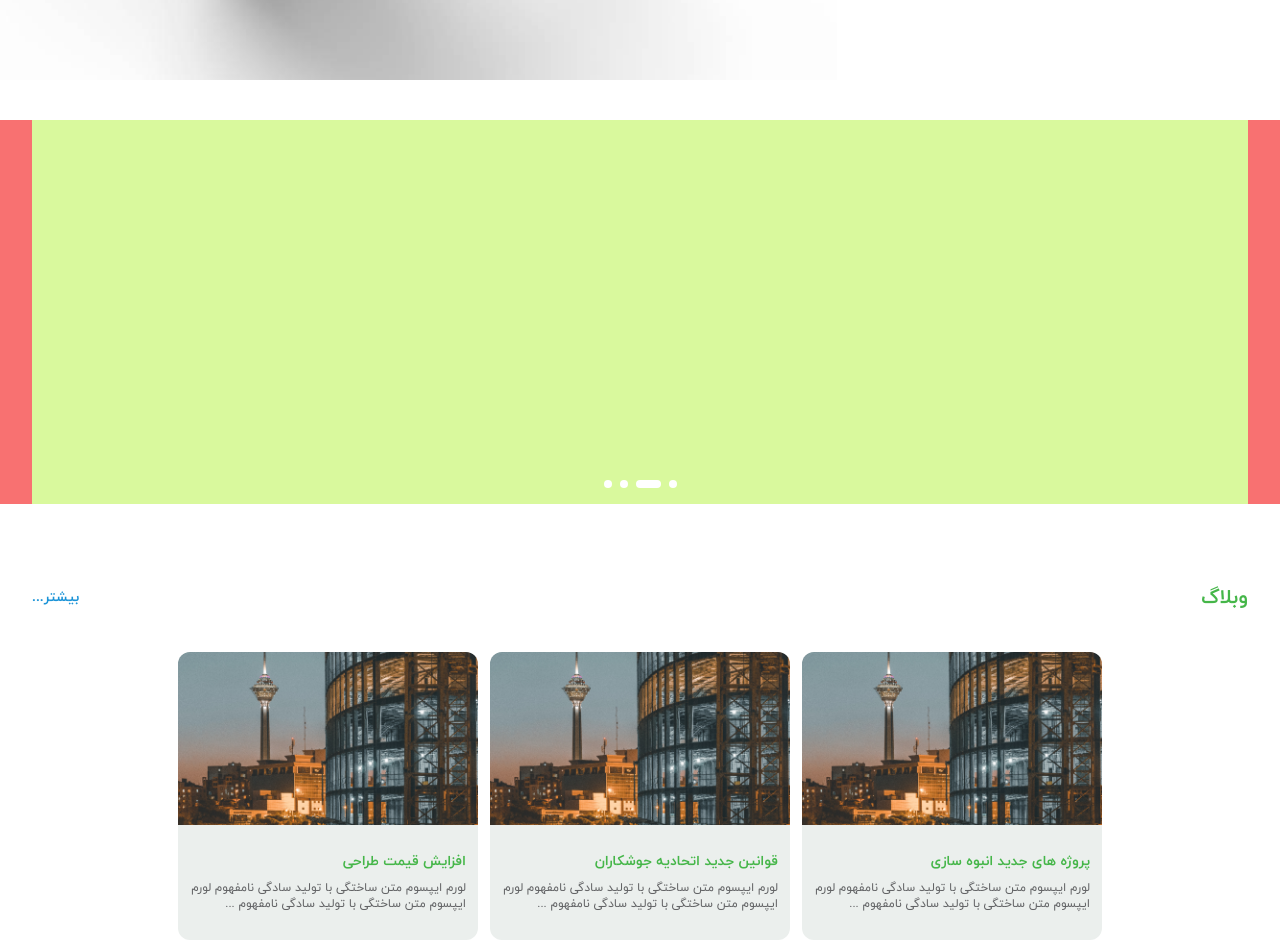
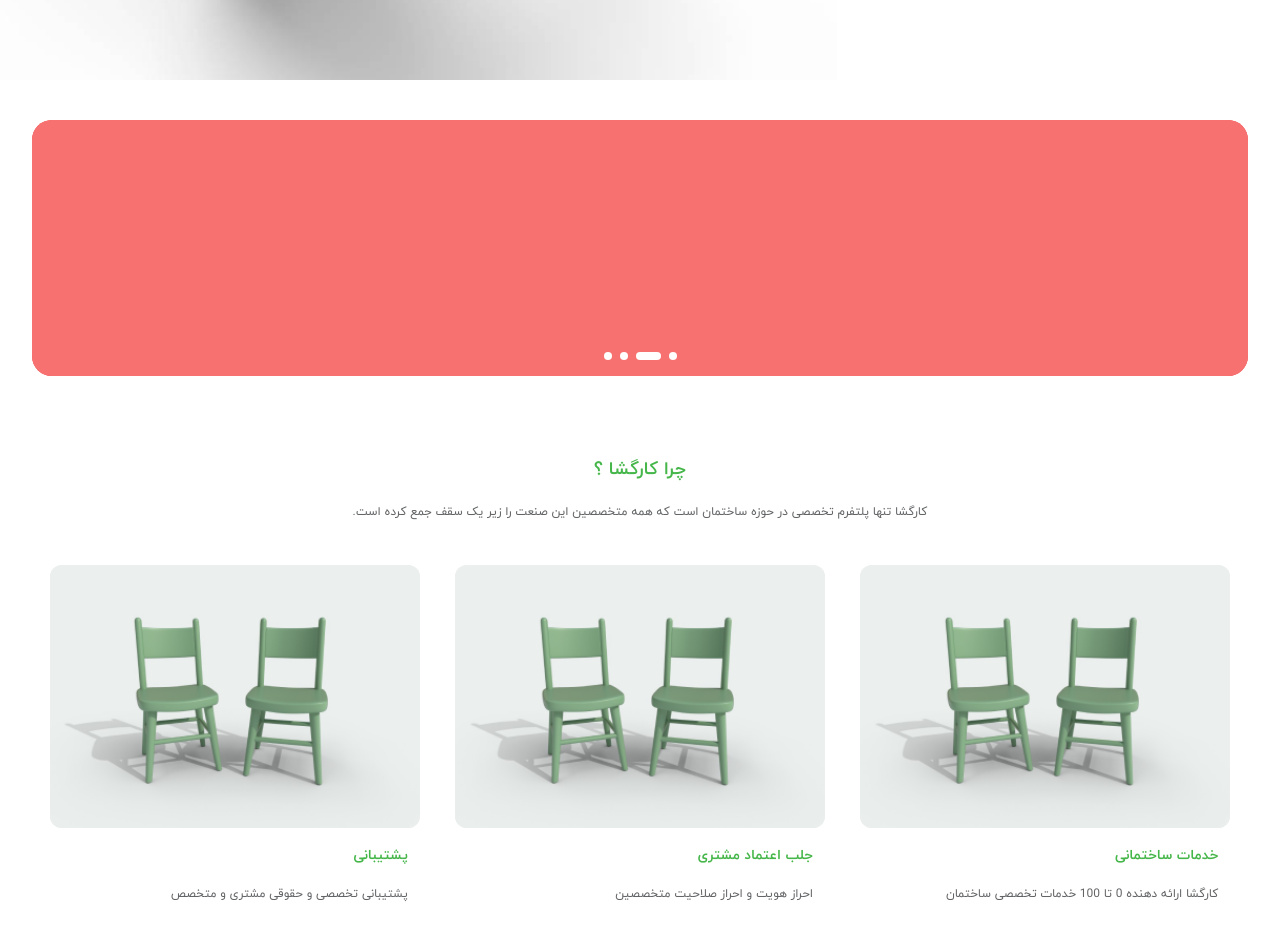
Before and after one commit to AfwebMaker/K-Landing, a React (Create React App) app: page / in a window 1280 px wide. Shown: the part 720-1672 px from the top of the page. Built offline with nearby package versions, Linux system fonts and the light colour scheme.

Commit message:
create Questions

```diff
--- a/src/components/Home/carouselBanner/Carousel.js
+++ b/src/components/Home/carouselBanner/Carousel.js
@@ -1,6 +1,14 @@
+import React from 'react'
+
+// images
+import bannerImage from "../../../assets/images/home/CarouselBanner/banner.png"
+
+// Swiper
 import { Swiper, SwiperSlide } from 'swiper/react';
 import SwiperCore, { Pagination, Autoplay, EffectFade } from 'swiper';
 import 'swiper/swiper-bundle.min.css';
+
+
 
 SwiperCore.use([Pagination, Autoplay, EffectFade]);
 
@@ -22,16 +30,28 @@ const Carousel = () => {
         >
 
             <SwiperSlide>
-                <div className="w-full h-full bg-lime-500"></div>
+                <div className="w-full fcc h-full bg-red-500 px-10 py-5 relative">
+                    <div className='flex flex-col items-center justify-start w-[80%] max-w-[80%] h-full'>
+                        <p className='flex w-full text-right text-white text-lg font-bold'>
+                            برای نوروز ۱٤۰۳ با تخفیفات ۲۰ تا ۳۰ درصدی به مناسب سال جدید خانه ات را یک بازسازی اساسی کن
+                        </p>
+                        <div className='fcc relative right-0 px-5 py-2 bg-white w-[150px] max-w-[150px] h-[40px] max-h-[40px] font-bold text-sm text-color-font-5 rounded-lg'>
+                        مشاهده بیشتر ...
+                        </div>
+                    </div>
+                    <div className='flex items-center justify-center w-[20%] max-w-[20%] h-full bg-slate-500'>
+                        <img className='h-full' src={bannerImage} alt='' />
+                    </div>
+                </div>
             </SwiperSlide>
             <SwiperSlide>
-                <div className="w-full h-full bg-lime-200"></div>
+                <div className="w-full h-full bg-red-400"></div>
             </SwiperSlide>
             <SwiperSlide>
-                <div className="w-full h-full bg-lime-900"></div>
+                <div className="w-full h-full bg-red-500"></div>
             </SwiperSlide>
             <SwiperSlide>
-                <div className="w-full h-full bg-lime-900"></div>
+                <div className="w-full h-full bg-red-400"></div>
             </SwiperSlide>
         </Swiper>
     )
--- a/src/components/Home/carouselBanner/CarouselBanner.js
+++ b/src/components/Home/carouselBanner/CarouselBanner.js
@@ -5,7 +5,7 @@ import Carousel from './Carousel'
 function CarouselBanner() {
     return (
         <div className="flex items-center flex-col justify-center py-10">
-            <div className="maxLayout px-[20px] md:px-[32px] w-full flex flex-col items-center justify-center overflow-hidden bg-red-400 h-96">
+            <div className="maxLayout px-[20px] md:px-[32px] w-full flex flex-col items-center justify-center overflow-hidden h-64">
                 <Carousel />
             </div>
         </div>
--- /dev/null
+++ b/src/components/Home/questions/Questions.js
@@ -0,0 +1,22 @@
+import React from 'react'
+import QuestionsCard from './QuestionsCard'
+
+function Questions() {
+    return (
+        <div className="text-center flex items-center flex-col py-10">
+            <div className="max-w-[1300px] px-[20px] md:px-[32px] w-full flex flex-col items-center justify-center">
+                <div className='flex items-center justify-center flex-col w-full mb-10'>
+                    <span className='text-color-font-3 font-bold text-lg mb-5'>
+                        چرا کارگشا ؟
+                    </span>
+                    <p className='text-color-font-2 text-xs'>
+                        کارگشا تنها پلتفرم تخصصی در حوزه ساختمان است که همه متخصصین این صنعت را زیر یک سقف جمع کرده است.
+                    </p>
+                </div>
+                <QuestionsCard />
+            </div>
+        </div>
+    )
+}
+
+export default Questions
--- /dev/null
+++ b/src/components/Home/questions/QuestionsCard.js
@@ -0,0 +1,34 @@
+import React from 'react'
+import QuestionsCards from './QuestionsCards'
+
+const QuestionsData = [
+    {
+        id:1,
+        title:"خدمات ساختمانی",
+        description:"کارگشا ارائه دهنده 0 تا 100 خدمات تخصصی ساختمان"
+    },
+    {
+        id:2,
+        title:"جلب اعتماد مشتری",
+        description:"احراز هویت و احراز صلاحیت متخصصین"
+    },
+    {
+        id:3,
+        title:"پشتیبانی",
+        description:"پشتیبانی تخصصی و حقوقی مشتری و متخصص"
+    },
+]
+
+function QuestionsCard() {
+  return (
+    <div className='w-full flex flex-wrap items-center justify-around gap-y-5'>
+        {
+            QuestionsData && QuestionsData.map(item => (
+                <QuestionsCards key={item.id} id={item.id} title={item.title} description={item.description} />
+            ))
+        }
+    </div>
+  )
+}
+
+export default QuestionsCard
--- /dev/null
+++ b/src/components/Home/questions/QuestionsCards.js
@@ -0,0 +1,30 @@
+
+import React from 'react'
+//react router dom
+import { Link } from 'react-router-dom'
+// image
+import questionPoster from "../../../assets/images/home/questions/Image.png"
+
+function QuestionsCards(props) {
+    const { title, description } = props
+
+    return (
+        <div className=' h-[350px] overflow-hidden cursor-pointer w-[370px] max-w-[370px]'>
+            <Link to="#" className='w-full h-full flex flex-col items-center justify-center'>
+                <div className='fcc w-full relative h-[75%] flex items-start justify-center bg-color-1 rounded-xl'>
+                    <img className='h-full object-cover rounded-xl' src={questionPoster} alt='' />
+                </div>
+                <div className='w-full h-[22%] flex flex-col items-start justify-center px-3 pt-4'>
+                    <span className='text-color-font-3 text-sm font-bold flex items-center justify-start mb-5'>
+                        {title}
+                    </span>
+                    <p className='text-color-font-2 text-right text-xs'>
+                        {description}
+                    </p>
+                </div>
+            </Link>
+        </div>
+    )
+}
+
+export default QuestionsCards
--- a/src/index.css
+++ b/src/index.css
@@ -40,6 +40,7 @@
 .swiper{
   width: 100%;
   height: 100%;
+  border-radius: 20px;
 }
 
 span.swiper-pagination-bullet-active {
--- a/src/pages/Home.js
+++ b/src/pages/Home.js
@@ -3,6 +3,7 @@ import React from 'react'
 import Weblog from '../components/Home/weblog/Weblog.js'
 import Hero from '../components/Home/hero/Hero.js'
 import CarouselBanner from '../components/Home/carouselBanner/CarouselBanner.js'
+import Questions from '../components/Home/questions/Questions.js'
 
 export const Home = () => {
 
@@ -11,6 +12,7 @@ export const Home = () => {
       <div className='h-[100px] w-full bg-black'></div>
       <Hero />
       <CarouselBanner />
+      <Questions />
       <Weblog />
     </div>
   )
--- a/tailwind.config.js
+++ b/tailwind.config.js
@@ -24,6 +24,7 @@ module.exports = {
         'color-font-2': '#636466',
         'color-font-3': '#45B649',
         'color-font-4': '#1B93D7',
+        'color-font-5': '#FF513D',
 
       },
       padding: {
```
Also changed, not shown: src/assets/images/home/CarouselBanner/banner.png (added), src/assets/images/home/questions/Image.png (added).
